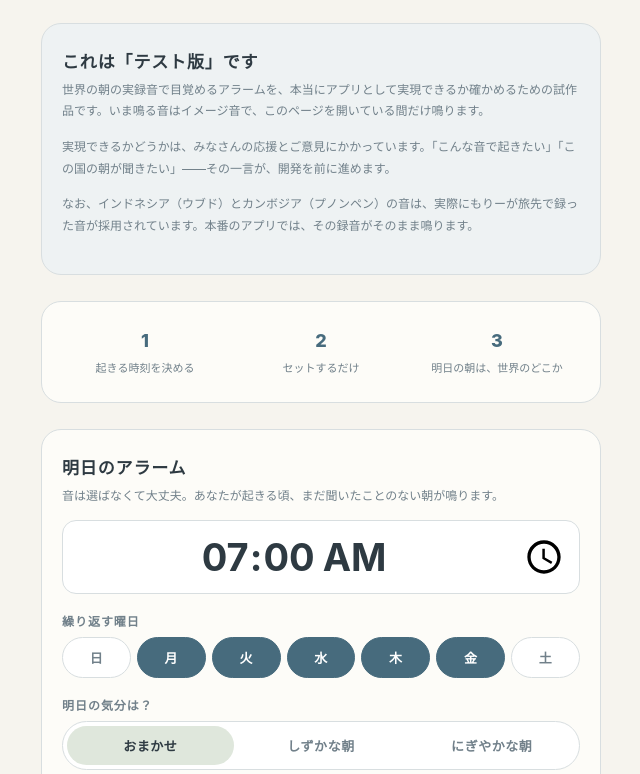
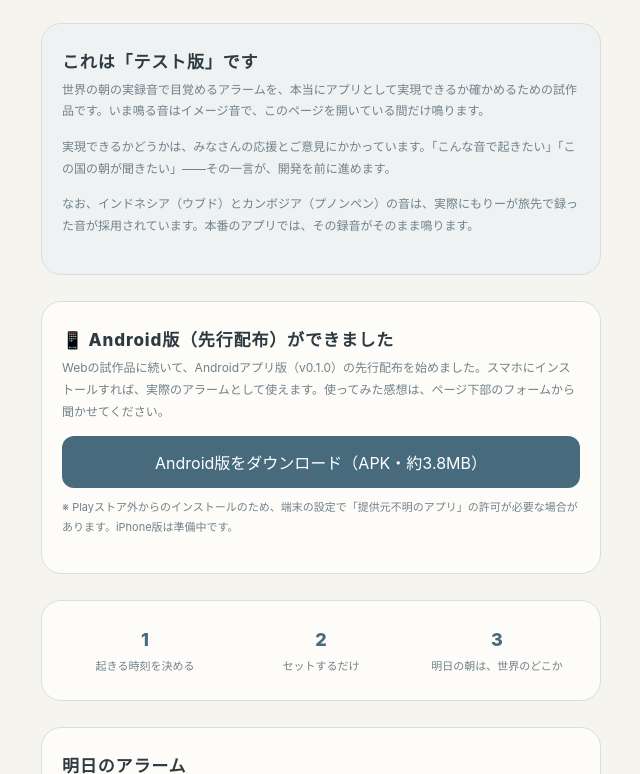
Before and after one commit to Yuichiro-Morimoto/world-alarm, a plain HTML site: page index.html in a window 1280 px wide. Shown: the part 509-1283 px from the top of the page, without its empty margins (319-959 px from the left). Drawn offline with Linux system fonts and the light colour scheme.

Commit message:
Update index.html: add Android download link

```diff
--- a/index.html
+++ b/index.html
@@ -118,6 +118,13 @@
     <p class="lead">世界の朝の実録音で目覚めるアラームを、本当にアプリとして実現できるか確かめるための試作品です。いま鳴る音はイメージ音で、このページを開いている間だけ鳴ります。</p>
     <p class="lead">実現できるかどうかは、みなさんの応援とご意見にかかっています。「こんな音で起きたい」「この国の朝が聞きたい」――その一言が、開発を前に進めます。</p>
     <p class="lead">なお、インドネシア（ウブド）とカンボジア（プノンペン）の音は、実際にもりーが旅先で録った音が採用されています。本番のアプリでは、その録音がそのまま鳴ります。</p>
+  </div>
+
+  <div class="card">
+    <h2>📱 Android版（先行配布）ができました</h2>
+    <p class="lead">Webの試作品に続いて、Androidアプリ版（v0.1.0）の先行配布を始めました。スマホにインストールすれば、実際のアラームとして使えます。使ってみた感想は、ページ下部のフォームから聞かせてください。</p>
+    <a class="primary" href="https://github.com/Yuichiro-Morimoto/world-alarm/releases/download/v0.1.0/world-alarm-release.apk" style="display:block;text-align:center;text-decoration:none;padding:14px;border-radius:12px">Android版をダウンロード（APK・約3.8MB）</a>
+    <p class="note" style="margin-top:10px">※ Playストア外からのインストールのため、端末の設定で「提供元不明のアプリ」の許可が必要な場合があります。iPhone版は準備中です。</p>
   </div>
 
   <div class="card">
```
